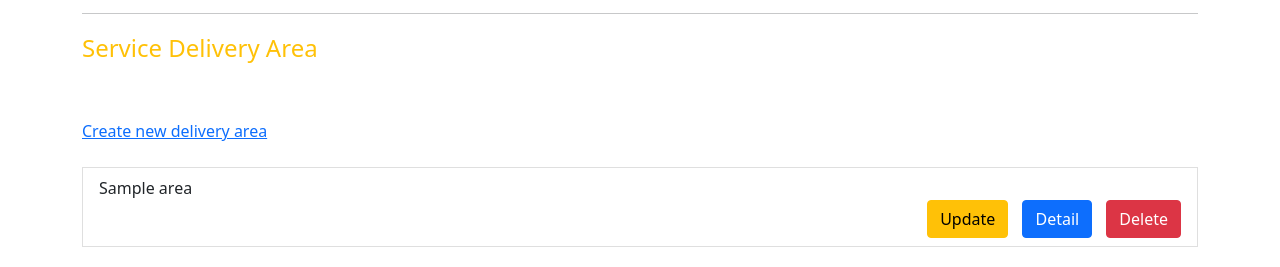
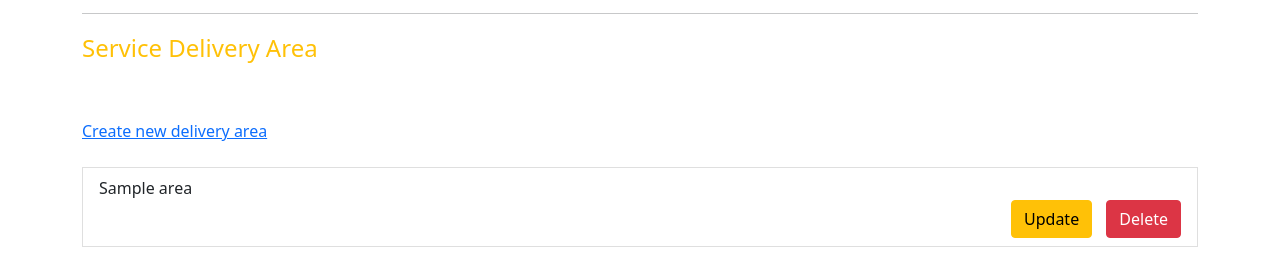
Before and after one commit to jamedadi/yummy, a Django app: template service/templates/service/detail.html in a window 1280 px wide. Shown: the part 923-1190 px from the top of the page. Run offline with Django 3.2, Linux system fonts and the light colour scheme; the template is opened without the code that fills it: values that come from a table or form of the project are taken from there, others are empty; tables that the repository leaves empty hold one stand-in row (values such as "Sample post"); parts of the project's set-up code (start-up, migrations or seed data) failed here and were passed over.

Commit message:
Style(service/template): create service delivery area update template and update

```diff
--- a/service/templates/service/detail.html
+++ b/service/templates/service/detail.html
@@ -59,8 +59,7 @@
                         <li class="list-group-item">
                             {{ delivery.area.name }}
                             <div align="right">
-                                <a href="#" class="btn btn-warning" style="margin-right: 10px">Update</a>
-                                <a href="#" class="btn btn-primary" style="margin-right: 10px">Detail</a>
+                                <a href="{% url 'service:delivery-area-update' delivery.pk %}" class="btn btn-warning" style="margin-right: 10px">Update</a>
                                 <a href="#" class="btn btn-danger">Delete</a>
                             </div>
                         </li>
```
